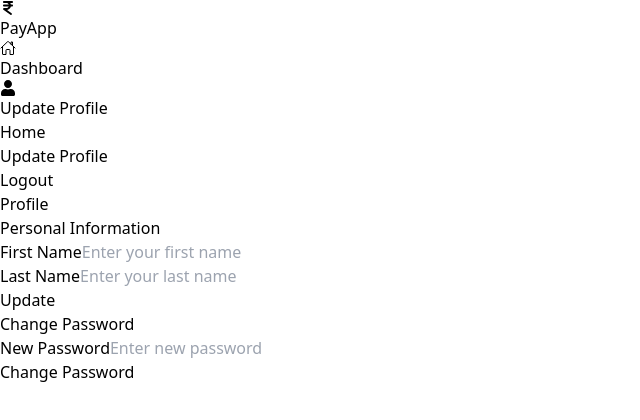
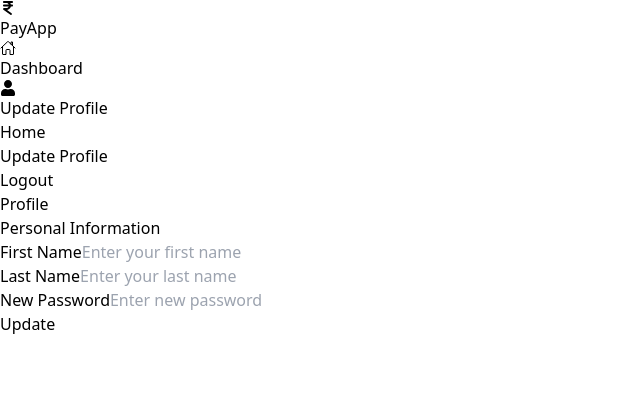
Before and after one commit to abhirajthakur/payapp, a React (Vite) app in the folder frontend/: page /updateProfile in a window 1280 px wide. Shown: the top 420 px of the page, without its empty margins (0-640 px from the left). Built offline with nearby package versions, Linux system fonts and the light colour scheme.

Commit message:
Make UpdateProfile working

```diff
--- a/frontend/src/components/UpdateProfile.jsx
+++ b/frontend/src/components/UpdateProfile.jsx
@@ -1,10 +1,46 @@
+import axios from "axios";
+import { useForm } from "react-hook-form";
 import { FaUser } from "react-icons/fa";
 import { FaIndianRupeeSign } from "react-icons/fa6";
 import { IoHomeOutline } from "react-icons/io5";
 import { Link } from "react-router-dom";
 import LogoutButton from "./LogoutButton";
+import { useSetRecoilState } from "recoil";
+import { userState } from "../store/atoms/user";
 
 function UpdateProfile() {
+  const { register, handleSubmit } = useForm();
+  const setUser = useSetRecoilState(userState);
+
+  async function getUser() {
+    try {
+      const { data } = await axios.get("http://localhost:3000/api/v1/user/me", {
+        headers: {
+          Authorization: "Bearer " + localStorage.getItem("token"),
+        },
+      });
+      setUser(data.user);
+    } catch (err) {
+      setUser({});
+    }
+  }
+
+  async function updateProfile(updateData) {
+    console.log(updateData);
+    try {
+      await axios.put("http://localhost:3000/api/v1/user/", updateData, {
+        headers: {
+          Authorization: "Bearer " + localStorage.getItem("token"),
+        },
+      });
+
+      alert("Profile successfully updated");
+      await getUser();
+    } catch (err) {
+      console.log("Update profile error", err);
+    }
+  }
+
   return (
     <div className="grid min-h-screen w-full overflow-hidden lg:grid-cols-[280px_1fr] bg-gray-50">
       <div className="hidden border-r bg-gray-200/40 lg:block">
@@ -53,16 +89,19 @@
           <div className="flex items-center">
             <h1 className="font-semibold text-lg md:text-2xl">Profile</h1>
           </div>
-          <div className="flex flex-col md:grid md:grid-cols-6 gap-6">
+          <div className="flex flex-col md:grid gap-6">
             <div className="col-span-3 flex flex-col gap-6">
-              <div className="rounded-lg bg-white text-gray-950 shadow-sm">
+              <div className="rounded-lg bg-white text-gray-950 shadow-lg">
                 <div className="flex flex-col space-y-1.5 p-3 bg-gray-200 rounded-t-lg">
                   <h3 className="text-2xl font-semibold leading-none tracking-tight">
                     Personal Information
                   </h3>
                 </div>
                 <div className="p-6 pt-3">
-                  <form className="space-y-5">
+                  <form
+                    onSubmit={handleSubmit(updateProfile)}
+                    className="space-y-5"
+                  >
                     <div className="space-y-2">
                       <div className="space-y-1">
                         <label className="text-sm font-medium leading-none text-gray-800 peer-disabled:cursor-not-allowed peer-disabled:opacity-70">
@@ -70,8 +109,8 @@
                         </label>
                         <input
                           className="shadow-sm flex h-10 w-full rounded-md border border-gray-200 bg-white px-3 py-2 text-sm ring-offset-white file:border-0 file:bg-transparent file:text-sm file:font-medium placeholder:text-gray-500 focus-visible:outline-none focus-visible:ring-2 focus-visible:ring-gray-950 focus-visible:ring-offset-2 disabled:cursor-not-allowed disabled:opacity-50"
-                          id="firstName"
                           placeholder="Enter your first name"
+                          {...register("firstName")}
                         />
                       </div>
                       <div className="space-y-1">
@@ -80,42 +119,28 @@
                         </label>
                         <input
                           className="shadow-sm flex h-10 w-full rounded-md border border-gray-200 bg-white px-3 py-2 text-sm ring-offset-white file:border-0 file:bg-transparent file:text-sm file:font-medium placeholder:text-gray-500 focus-visible:outline-none focus-visible:ring-2 focus-visible:ring-gray-950 focus-visible:ring-offset-2 disabled:cursor-not-allowed disabled:opacity-50"
-                          id="receiver"
                           placeholder="Enter your last name"
+                          {...register("lastName")}
                         />
                       </div>
-                    </div>
 
-                    <button className="rounded-md bg-gray-800 text-white hover:bg-gray-700 hover:bg-gray-900/90 h-10 px-4 py-2">
-                      Update
-                    </button>
-                  </form>
-                </div>
-              </div>
-            </div>
-
-            <div className="col-span-3 flex flex-col gap-6">
-              <div className="rounded-lg border border-gray-200 bg-white text-gray-950 shadow-sm">
-                <div className="flex flex-col space-y-1.5 p-3 bg-gray-200 rounded-t-lg">
-                  <h3 className="text-2xl font-semibold leading-none tracking-tight">
-                    Change Password
-                  </h3>
-                </div>
-                <div className="p-6 pt-3">
-                  <form className="space-y-4">
                       <div className="space-y-2">
                         <label className="text-sm font-medium leading-none text-gray-800 peer-disabled:cursor-not-allowed peer-disabled:opacity-70">
                           New Password
                         </label>
                         <input
                           className="shadow-sm flex h-10 w-full rounded-md border border-gray-200 bg-white px-3 py-2 text-sm ring-offset-white file:border-0 file:bg-transparent file:text-sm file:font-medium placeholder:text-gray-500 focus-visible:outline-none focus-visible:ring-2 focus-visible:ring-gray-950 focus-visible:ring-offset-2 disabled:cursor-not-allowed disabled:opacity-50"
-                        id="newPassword"
                           placeholder="Enter new password"
+                          {...register("newPassword")}
                         />
                       </div>
+                    </div>
 
-                    <button className="rounded-md bg-gray-800 text-white hover:bg-gray-700 hover:bg-gray-900/90 h-10 px-4 py-2">
-                      Change Password
+                    <button
+                      className="rounded-md bg-gray-800 text-white hover:bg-gray-700 hover:bg-gray-900/90 h-10 px-4 py-2"
+                      type="submit"
+                    >
+                      Update
                     </button>
                   </form>
                 </div>
```
Lines whose indentation alone changed are shown as unchanged.
